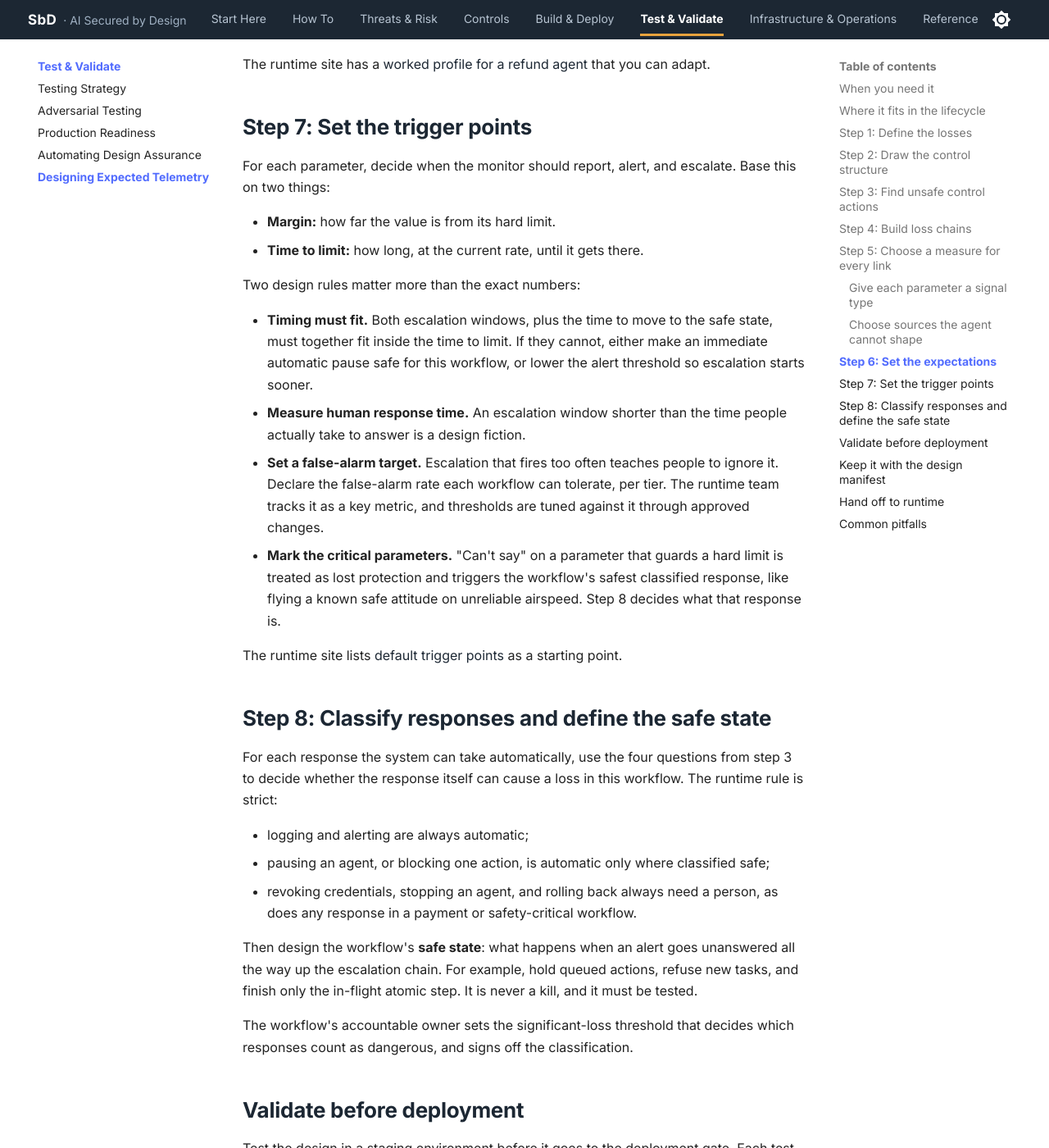
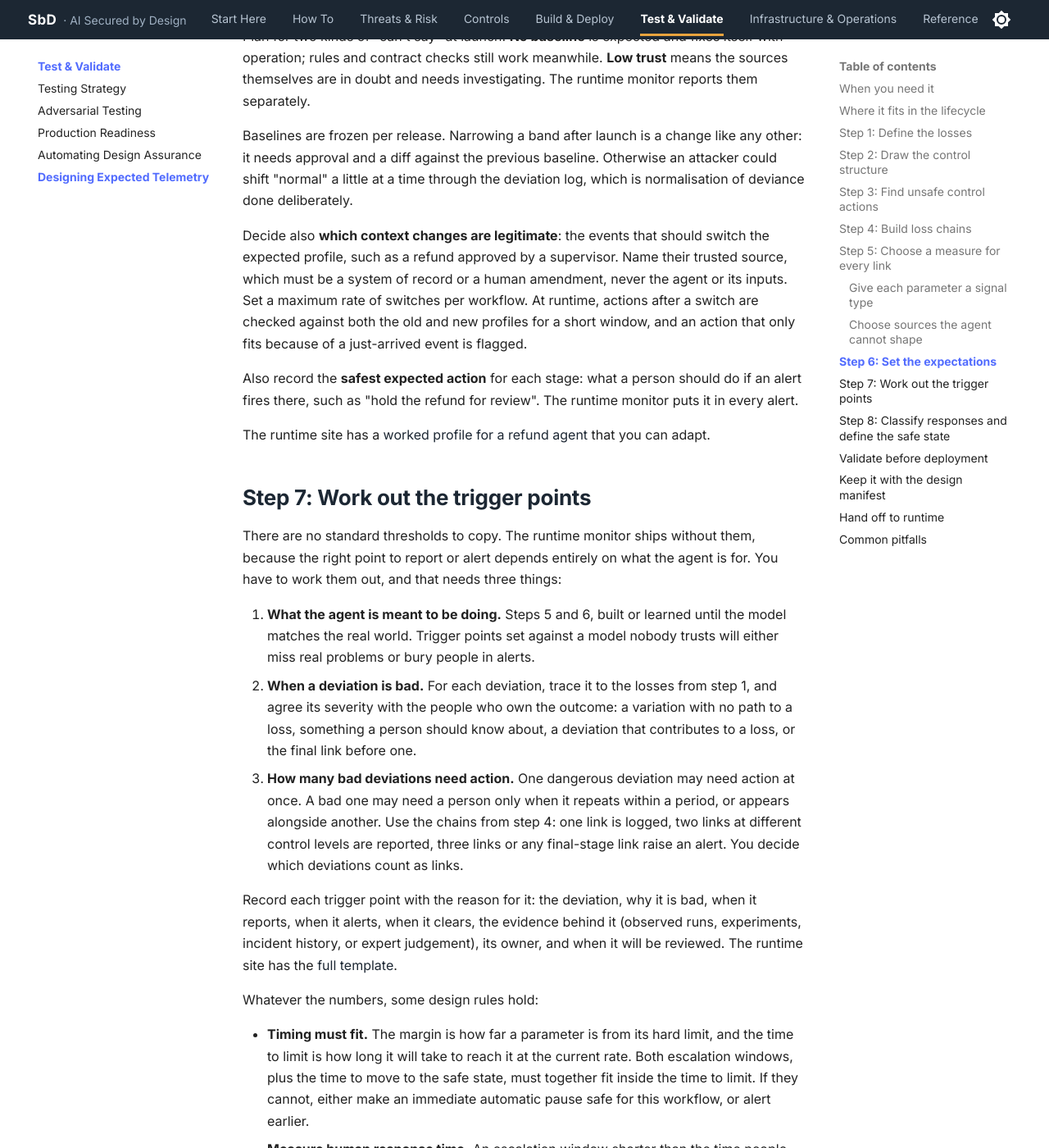
Before and after one commit to JonathanCGill/aisecuredbydesign.io, an MkDocs documentation site: the page built from docs/getting-started/expected-telemetry.md, in a window 1280 px wide and 1400 px high, scrolled down 7397 px. Shown: the whole window at 82% size. Built offline with MkDocs 1.6.1 and Material for MkDocs 9.7.7, drawn with Linux system fonts in a browser that asks for light colours; some of the changed text lies outside the part shown.

Commit message:
Expected telemetry: trigger points are worked out, not copied
Step 7 no longer points to default trigger points, because there are
none. It sets out the three things a team must know: what the agent is
meant to be doing, when a deviation is bad, and how many bad deviations
need action, with each trigger point recorded with its evidence. Step 6
now covers building the data layer with process owners or learning it
by observation and experiment, and approving it before use. Two new
pitfalls: copying thresholds, and skipping the work.

Co-Authored-By: Claude Opus 5.5 <noreply@anthropic.com>
Claude-Session: https://claude.ai/code/session_017q5zQK8ocXwVfcg47rDtKK

```diff
--- a/docs/getting-started/expected-telemetry.md
+++ b/docs/getting-started/expected-telemetry.md
@@ -128,7 +128,14 @@ Write the **expected telemetry profile**: per task stage, each parameter's targe
 |-------|---------------------|----------------------|
 | **Rules** | Policy, contracts, regulation, the agent's mandate and tool manifest | Yes |
 | **Logic** | Invariants and what the value should be given current state | Yes |
-| **Data** | Historical spread per stage and condition | No. Start with wide bands from test runs and shadow mode, and narrow them in operation |
+| **Data** | What the agent actually does, per stage and condition | No. Build it with the process owners, or learn it by observation and experiment, and approve it before it becomes a baseline |
+
+There are two ways to arrive at the data layer, and most teams use both:
+
+- **Build it.** Work through each stage with the people who own the process and write down what the agent should do: which tools, which data, how much, how often, in what order. It takes time, and there is no shortcut.
+- **Let the system learn it.** Run the monitor in observe-only mode alongside the agent, vary the workload, try the edge cases, and watch what the agent does. Keep experimenting until the learned model and the process owners agree on what normal is.
+
+Learning is not accepting. If the agent misbehaves while the system is learning, the system learns that misbehaviour is normal. Keep rules and contract checks enforcing, keep people reviewing the agent's actions, and approve what was learned before it becomes a baseline.
 
 Plan for two kinds of "can't say" at launch. **No baseline** is expected and fixes itself with operation; rules and contract checks still work meanwhile. **Low trust** means the sources themselves are in doubt and needs investigating. The runtime monitor reports them separately.
 
@@ -140,21 +147,24 @@ Also record the **safest expected action** for each stage: what a person should
 
 The runtime site has a [worked profile for a refund agent](https://airuntimesecurity.io/maso/controls/comoverlay/#example-customer-refund-agent) that you can adapt.
 
-## Step 7: Set the trigger points
+## Step 7: Work out the trigger points
 
-For each parameter, decide when the monitor should report, alert, and escalate. Base this on two things:
+There are no standard thresholds to copy. The runtime monitor ships without them, because the right point to report or alert depends entirely on what the agent is for. You have to work them out, and that needs three things:
 
-- **Margin:** how far the value is from its hard limit.
-- **Time to limit:** how long, at the current rate, until it gets there.
+1. **What the agent is meant to be doing.** Steps 5 and 6, built or learned until the model matches the real world. Trigger points set against a model nobody trusts will either miss real problems or bury people in alerts.
+2. **When a deviation is bad.** For each deviation, trace it to the losses from step 1, and agree its severity with the people who own the outcome: a variation with no path to a loss, something a person should know about, a deviation that contributes to a loss, or the final link before one.
+3. **How many bad deviations need action.** One dangerous deviation may need action at once. A bad one may need a person only when it repeats within a period, or appears alongside another. Use the chains from step 4: one link is logged, two links at different control levels are reported, three links or any final-stage link raise an alert. You decide which deviations count as links.
 
-Two design rules matter more than the exact numbers:
+Record each trigger point with the reason for it: the deviation, why it is bad, when it reports, when it alerts, when it clears, the evidence behind it (observed runs, experiments, incident history, or expert judgement), its owner, and when it will be reviewed. The runtime site has the [full template](https://airuntimesecurity.io/maso/controls/comoverlay/#record-each-trigger-point-and-its-evidence).
 
-- **Timing must fit.** Both escalation windows, plus the time to move to the safe state, must together fit inside the time to limit. If they cannot, either make an immediate automatic pause safe for this workflow, or lower the alert threshold so escalation starts sooner.
+Whatever the numbers, some design rules hold:
+
+- **Timing must fit.** The margin is how far a parameter is from its hard limit, and the time to limit is how long it will take to reach it at the current rate. Both escalation windows, plus the time to move to the safe state, must together fit inside the time to limit. If they cannot, either make an immediate automatic pause safe for this workflow, or alert earlier.
 - **Measure human response time.** An escalation window shorter than the time people actually take to answer is a design fiction.
-- **Set a false-alarm target.** Escalation that fires too often teaches people to ignore it. Declare the false-alarm rate each workflow can tolerate, per tier. The runtime team tracks it as a key metric, and thresholds are tuned against it through approved changes.
+- **Track both kinds of error.** Escalation that fires too often teaches people to ignore it, so set a false-alarm target per tier. Deviations found later that should have alerted are missed detections. The runtime team tracks both, and thresholds change only through approved updates.
 - **Mark the critical parameters.** "Can't say" on a parameter that guards a hard limit is treated as lost protection and triggers the workflow's safest classified response, like flying a known safe attitude on unreliable airspeed. Step 8 decides what that response is.
 
-The runtime site lists [default trigger points](https://airuntimesecurity.io/maso/controls/comoverlay/#5-alert-trigger-points) as a starting point.
+Expect to revise trigger points. The first set is a hypothesis about what matters; operation shows where it was wrong.
 
 ## Step 8: Classify responses and define the safe state
 
@@ -175,7 +185,7 @@ Test the design in a staging environment before it goes to the deployment gate.
 | Test | Pass condition |
 |------|----------------|
 | Replay each chain from step 4 | Every link is detected, and escalation follows the chain rule: one link logs, two links at different levels report, three links or a final-stage link alert |
-| Push a parameter towards its hard limit at the fastest realistic rate | The alert fires, and escalation plus the safe state complete before the limit |
+| Push a parameter towards its hard limit at the fastest realistic rate | The alert fires at the trigger point you set, and escalation plus the safe state complete before the limit |
 | Make two source groups disagree | The monitor reports bad data rather than passing silently |
 | Remove the trusted sources for a parameter | The monitor reports "can't say", and the runtime team sees it as lost protection |
 | Fake a context change from the agent's output | The expectation does not switch |
@@ -213,6 +223,8 @@ After launch, the runtime team owns tuning the data-layer bands and recording de
 - **Letting baselines drift.** A baseline updated automatically from recent behaviour can be walked, slowly, wherever an attacker wants it.
 - **Treating "can't say" as fine.** Thin data at launch is expected. Hiding it is not.
 - **Escalation windows set by habit.** Five minutes is a common default and often longer than the time to limit.
+- **Copying thresholds from somewhere else.** Numbers that suit another agent, or a vendor's default, say nothing about what your agent is meant to do.
+- **Skipping the work.** If nobody will spend the time to understand what the agent should be doing, the monitor has nothing to compare against.
 - **Automatic kills as the safety net.** A kill in the middle of a payment or a physical process can be the loss.
 
 !!! info "References"
```
